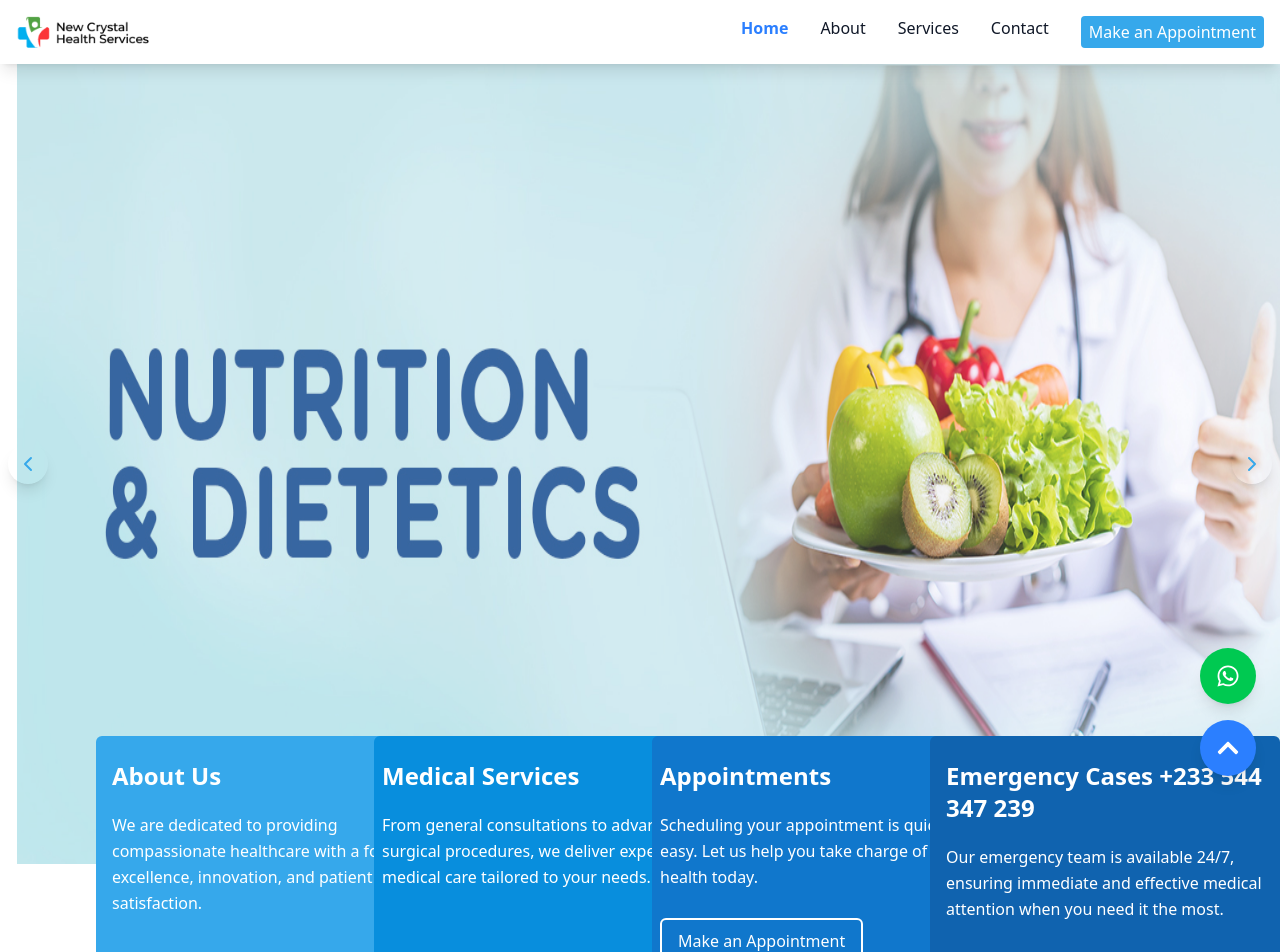
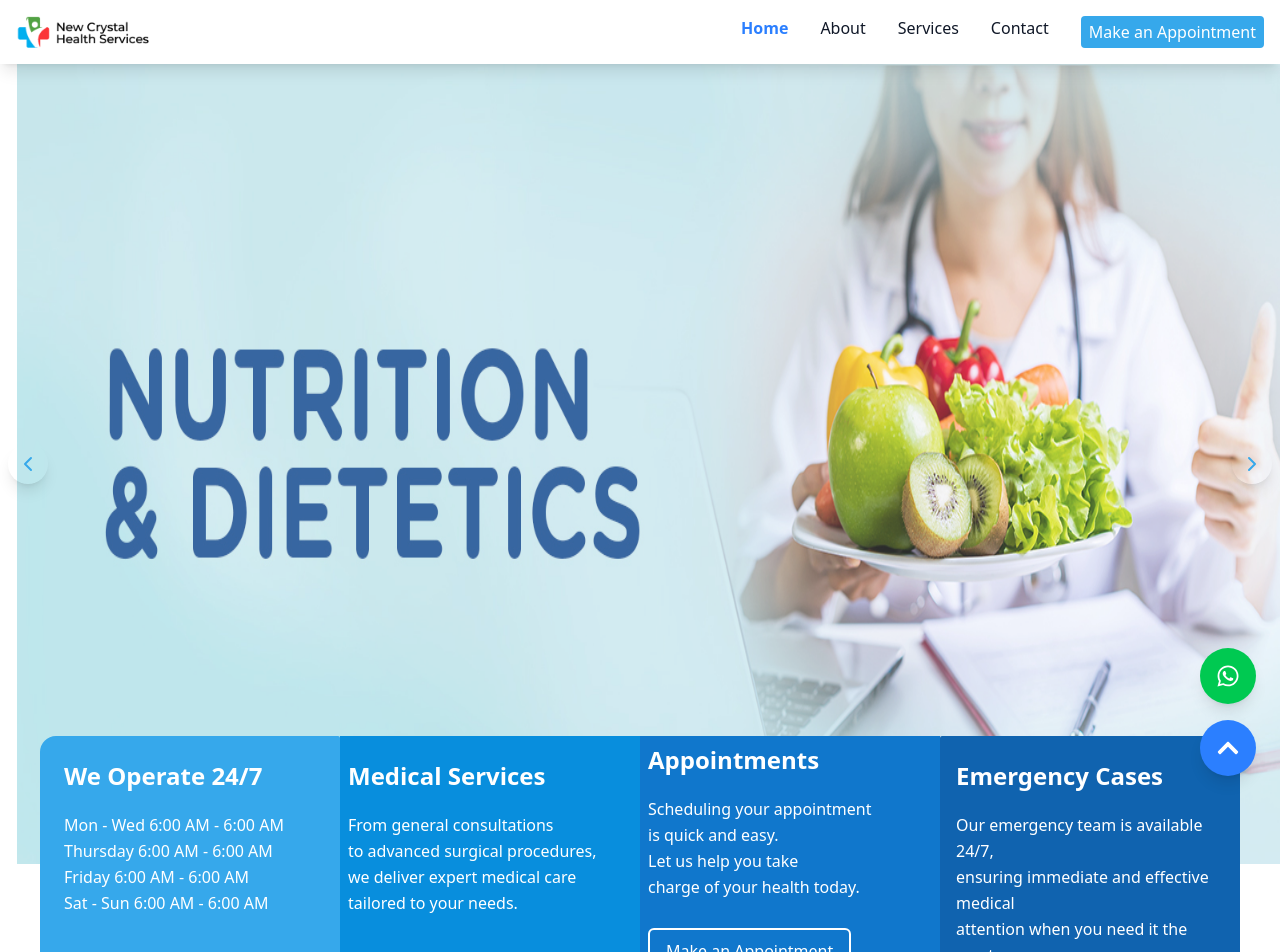
Before and after one commit to MamaFati/Appointment-advert, a React (Vite) app: page / in a window 1280 px wide. Shown: the top 952 px of the page. Built offline with nearby package versions, Linux system fonts and the light colour scheme.

Commit message:
modify page

```diff
--- a/src/UI/FirstAboutUi.jsx
+++ b/src/UI/FirstAboutUi.jsx
@@ -1,7 +1,7 @@
 const FirstAboutUI = ({ title, text, className, btn }) => {
   return (
     <div
-      className={`w-[95%] lg:w-[350px]  rounded-md  h-60 p-2   ${className}`}
+      className={`w-[95%] lg:w-[300px]  rounded-md   h-60 p-2   ${className}`}
     >
       <h3 className="text-2xl font-semibold mb-5">{title}</h3>
       <p className="text-white font-light">{text}</p>
--- a/src/components/ Header.jsx
+++ b/src/components/ Header.jsx
@@ -83,7 +83,7 @@ function NavBar() {
                 className={({ isActive }) =>
                   isActive ? "text-blue-500 font-bold" : "text-gray-900"
                 }
-                onClick={closeMenu} // Close menu when link is clicked
+                onClick={closeMenu}
               >
                 Services
               </NavLink>
@@ -94,14 +94,14 @@ function NavBar() {
                 className={({ isActive }) =>
                   isActive ? "text-blue-500 font-bold" : "text-gray-900"
                 }
-                onClick={closeMenu} // Close menu when link is clicked
+                onClick={closeMenu}
               >
                 Contact
               </NavLink>
             </li>
             <li className="mb-2 md:mb-0">
               <NavLink to="/appointment" onClick={closeMenu}>
-                <button className="block py-1 px-2 text-white rounded-sm bg-[#36a8eb] hover:bg-gray-100 md:hover:bg-transparent transition-all duration-300">
+                <button className="block py-1 px-2 text-white rounded-sm bg-[#36a8eb] hover:bg-green-500  transition-all duration-300">
                   Make an Appointment
                 </button>
               </NavLink>
--- a/src/components/Carousel.jsx
+++ b/src/components/Carousel.jsx
@@ -44,7 +44,7 @@ function Carousel() {
           src={slides[currentIndex].image}
           alt="Slide"
           rounded-2xl
-          className=" md:h-dvh lg:h-dvh object-fit-cover md:object-fit-cover"
+          className=" md:h-dvh lg:h-dvh object-fit-cover  "
           initial={{ opacity: 0, x: 100 }}
           animate={{ opacity: 1, x: 0 }}
           exit={{ opacity: 0, x: -100 }}
--- a/src/components/FirstAbout.jsx
+++ b/src/components/FirstAbout.jsx
@@ -9,27 +9,56 @@ const FirstAbout = () => {
   }, []);
 
   return (
-    <section className="relative z-10 px-4 md:px-8 mx-auto w-[90%]">
+    <section className="relative z-10 px-4 md:px-8 mx-auto">
       <div
-        className={`grid grid-cols-1 mt-7 lg:-mt-32 md:grid-cols-2 lg:grid-cols-4 gap-6 items-stretch
-        transition-all duration-700 ${
-          isVisible ? "opacity-100 translate-y-0" : "opacity-0 translate-y-10"
-        }`}
+        className={`grid grid-cols-1 md:grid-cols-2 lg:grid-cols-4 gap-4 lg:gap-0 mt-7 lg:-mt-32 items-stretch justify-center
+    transition-all duration-700 ${
+      isVisible ? "opacity-100 translate-y-0" : "opacity-0 translate-y-10"
+    }`}
       >
         <FirstAboutUI
-          title="About Us"
-          text="We are dedicated to providing compassionate healthcare with a focus on excellence, innovation, and patient satisfaction."
-          className="bg-[#36a8eb] text-white min-h-[180px] px-4 py-6 break-words leading-relaxed"
+          title="We Operate 24/7"
+          text={
+            <>
+              <p>
+                Mon - Wed <strong>6:00 AM - 6:00 AM</strong>
+              </p>
+              <p>
+                Thursday <strong>6:00 AM - 6:00 AM</strong>
+              </p>
+              <p>
+                Friday <strong>6:00 AM - 6:00 AM</strong>
+              </p>
+              <p>
+                Sat - Sun <strong>6:00 AM - 6:00 AM</strong>
+              </p>
+            </>
+          }
+          className="bg-[#36a8eb] text-white  lg:rounded-l-2xl lg:rounded-r-xs  min-h-full p-6 break-words leading-relaxed"
         />
         <FirstAboutUI
           title="Medical Services"
-          text="From general consultations to advanced surgical procedures, we deliver expert  medical care tailored to your needs."
-          className="bg-[#088edd] text-white min-h-[180px]  py-6 break-words leading-relaxed"
+          text={
+            <>
+              <p>From general consultations </p>
+              <p>to advanced surgical procedures,</p>
+              <p>we deliver expert medical care</p>
+              <p> tailored to your needs.</p>
+            </>
+          }
+          className="bg-[#088edd] text-white min-h-[180px] lg:rounded-none py-6 break-words leading-relaxed"
         />
         <FirstAboutUI
           title="Appointments"
-          text="Scheduling your appointment is quick and easy. Let us help you take charge of your health today."
-          className="bg-[#1077cc] text-white min-h-[180px] py-6 break-words leading-relaxed flex flex-col justify-between"
+          text={
+            <>
+              <p>Scheduling your appointment </p>
+              <p>is quick and easy.</p>
+              <p>Let us help you take </p>
+              <p>charge of your health today.</p>{" "}
+            </>
+          }
+          className="bg-[#1077cc] text-white min-h-[180px] lg:rounded-none py-2 break-words leading-relaxed flex flex-col justify-between"
           btn={
             <button className="text-white border-2 rounded-md border-white px-4 py-2 hover:bg-white hover:text-[#1077cc] transition-all duration-300">
               Make an Appointment
@@ -37,9 +66,15 @@ const FirstAbout = () => {
           }
         />
         <FirstAboutUI
-          title="Emergency Cases +233 544 347 239"
-          text="Our emergency team is available 24/7, ensuring immediate and effective medical attention when you need it the most."
-          className="bg-[#1063af] text-white min-h-[180px] px-4 py-6 break-words leading-relaxed"
+          title="Emergency Cases "
+          text={
+            <>
+              <p>Our emergency team is available 24/7,</p>
+              <p>ensuring immediate and effective medical</p>
+              <p> attention when you need it the most.</p>
+            </>
+          }
+          className="bg-[#1063af] text-white min-h-[180px] lg:rounded-r-2xl lg:rounded-l-xs  px-4 py-6 break-words leading-relaxed"
         />
       </div>
     </section>
--- a/src/components/FloatingButtons.jsx
+++ b/src/components/FloatingButtons.jsx
@@ -33,7 +33,6 @@ const FloatingButtons = () => {
 
   return (
     <div className="fixed bottom-6 right-6 flex flex-col items-center gap-4 z-50">
-      {/* WhatsApp Icon */}
       <a
         href="https://wa.me/+555940407"
         target="_blank"
@@ -43,7 +42,6 @@ const FloatingButtons = () => {
         <FaWhatsapp size={24} />
       </a>
 
-      {/* Scroll Up/Down Button */}
       <button
         onClick={handleScroll}
         className="bg-blue-500 text-white p-4 rounded-full shadow-lg hover:bg-blue-600 transition-all"
--- a/src/components/NewsSection.jsx
+++ b/src/components/NewsSection.jsx
@@ -1,6 +1,6 @@
 import "react";
 import image1 from "../assets/cssd.png";
-import image2 from "../assets/P8.jpg";
+import image2 from "../assets/cancer.jpeg";
 import image3 from "../assets/Mental Health.jpg";
 
 const News = () => {
```
Also changed, not shown: src/assets/cancer.jpeg (added).
